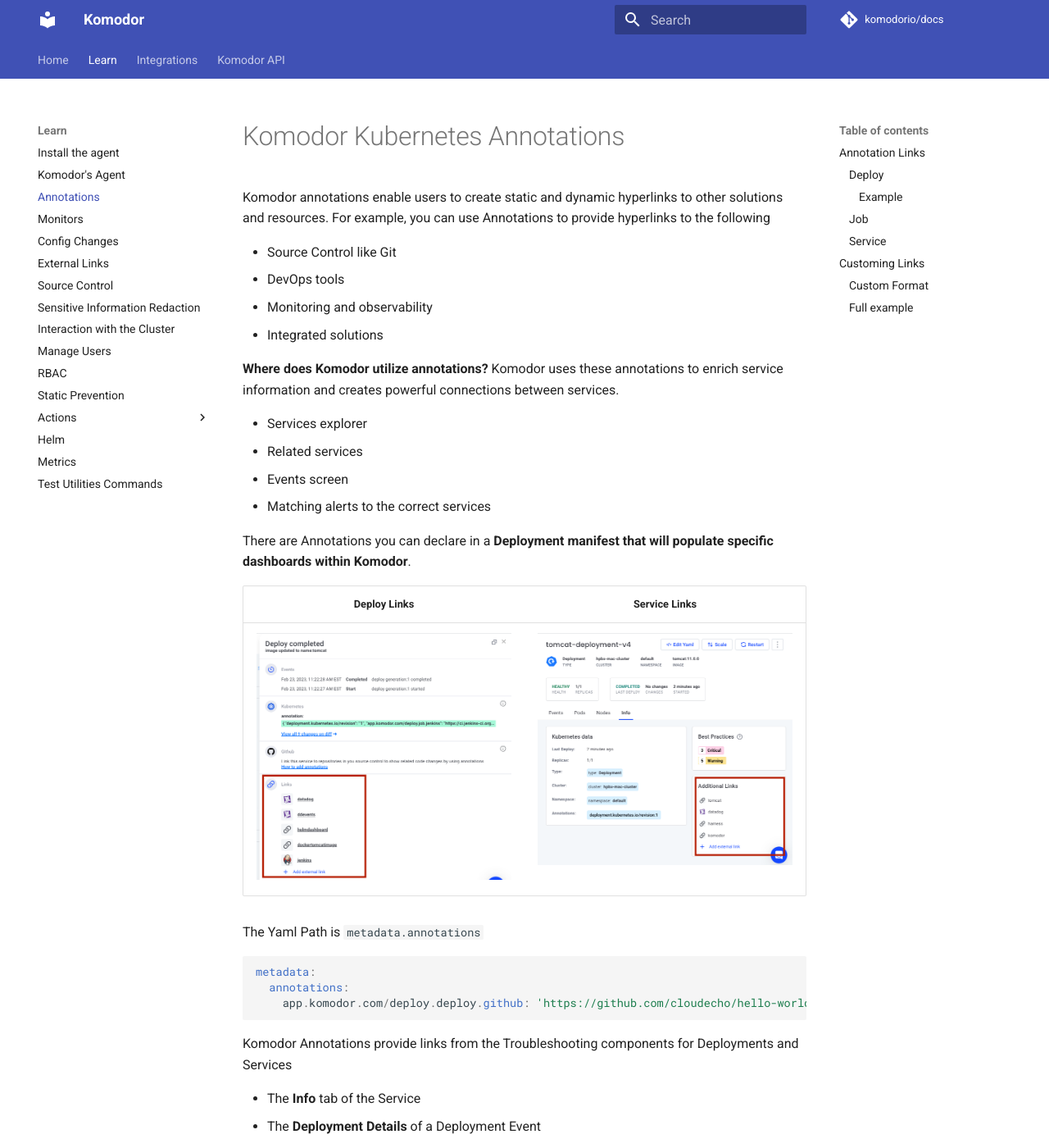
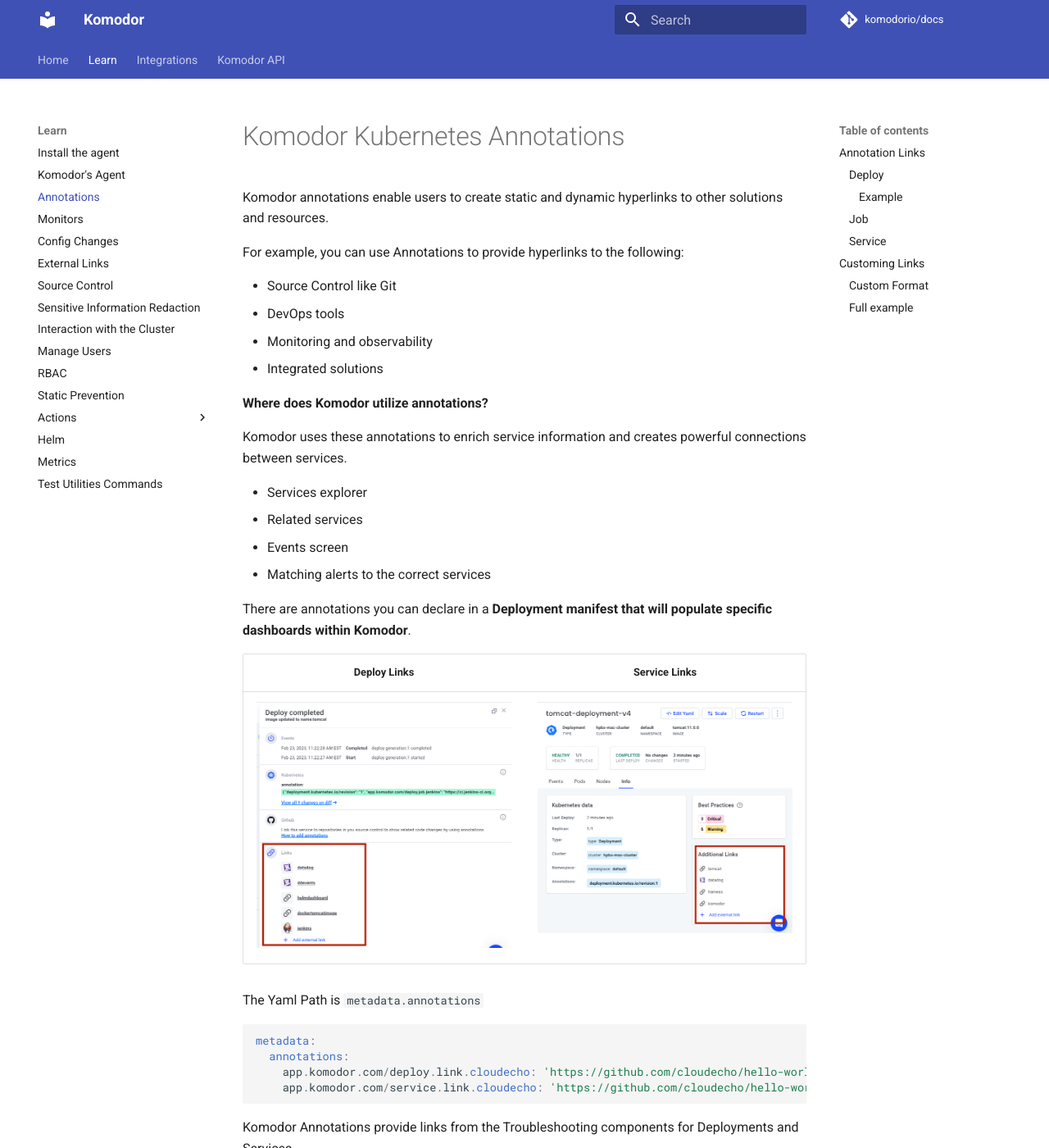
Before and after one commit to komodorio/docs, an MkDocs documentation site: the page built from docs/Learn/Annotations.md, in a window 1280 px wide and 1400 px high. Shown: the whole window at 82% size. Built offline with MkDocs 1.6.1 and Material for MkDocs 9.7.7, drawn with Linux system fonts in a browser that asks for light colours; comment, search, counter and statistics services are not loaded; some of the changed text lies outside the part shown.

Commit message:
Update Annotations.md

````diff
--- a/docs/Learn/Annotations.md
+++ b/docs/Learn/Annotations.md
@@ -1,7 +1,8 @@
 # Komodor Kubernetes Annotations
 
 Komodor annotations enable users to create static and dynamic hyperlinks to other solutions and resources.
-For example, you can use Annotations to provide hyperlinks to the following
+
+For example, you can use Annotations to provide hyperlinks to the following:
 
 - Source Control like Git
 - DevOps tools
@@ -9,6 +10,7 @@
 - Integrated solutions
 
 **Where does Komodor utilize annotations?**
+
 Komodor uses these annotations to enrich service information and creates powerful connections between services.
 
 - Services explorer
@@ -16,7 +18,7 @@
 - Events screen
 - Matching alerts to the correct services
 
-There are Annotations you can declare in a **Deployment manifest that will populate specific dashboards
+There are annotations you can declare in a **Deployment manifest that will populate specific dashboards
 within Komodor**.
 
 
@@ -33,13 +35,14 @@
 ```
 metadata:
   annotations:
-    app.komodor.com/deploy.deploy.github: 'https://github.com/cloudecho/hello-world-go'
+    app.komodor.com/deploy.link.cloudecho: 'https://github.com/cloudecho/hello-world-go'
+    app.komodor.com/service.link.cloudecho: 'https://github.com/cloudecho/hello-world-go'
 ```
 
 Komodor Annotations provide links from the Troubleshooting components for Deployments and Services
 
+- The **Deployment Details** of a Deployment Event
 - The **Info** tab of the Service
-- The **Deployment Details** of a Deployment Event
 
 
 Komodor annotations should be placed in the deployment resource annotations (annotations set on the pod template are ignored)
@@ -71,12 +74,12 @@
 
 ### Job
 
-`app.komodor.com/deploy.job.name:url`
+`app.komodor.com/job.link.name:url`
 Example:
 
 | Annotation                         | Values | Description                                  | Example                                |
 | ---------------------------------- | ------ | -------------------------------------------- | -------------------------------------- |
-| app.komodor.com/deploy.job.jenkins | url    | Link to Jenkins job that deploys the service | https://ci.jenkins-ci.org/computer/job |
+| app.komodor.com/job.link.jenkins | url    | Link to Jenkins job that deploys the service | https://ci.jenkins-ci.org/computer/job |
 
 
 
````
